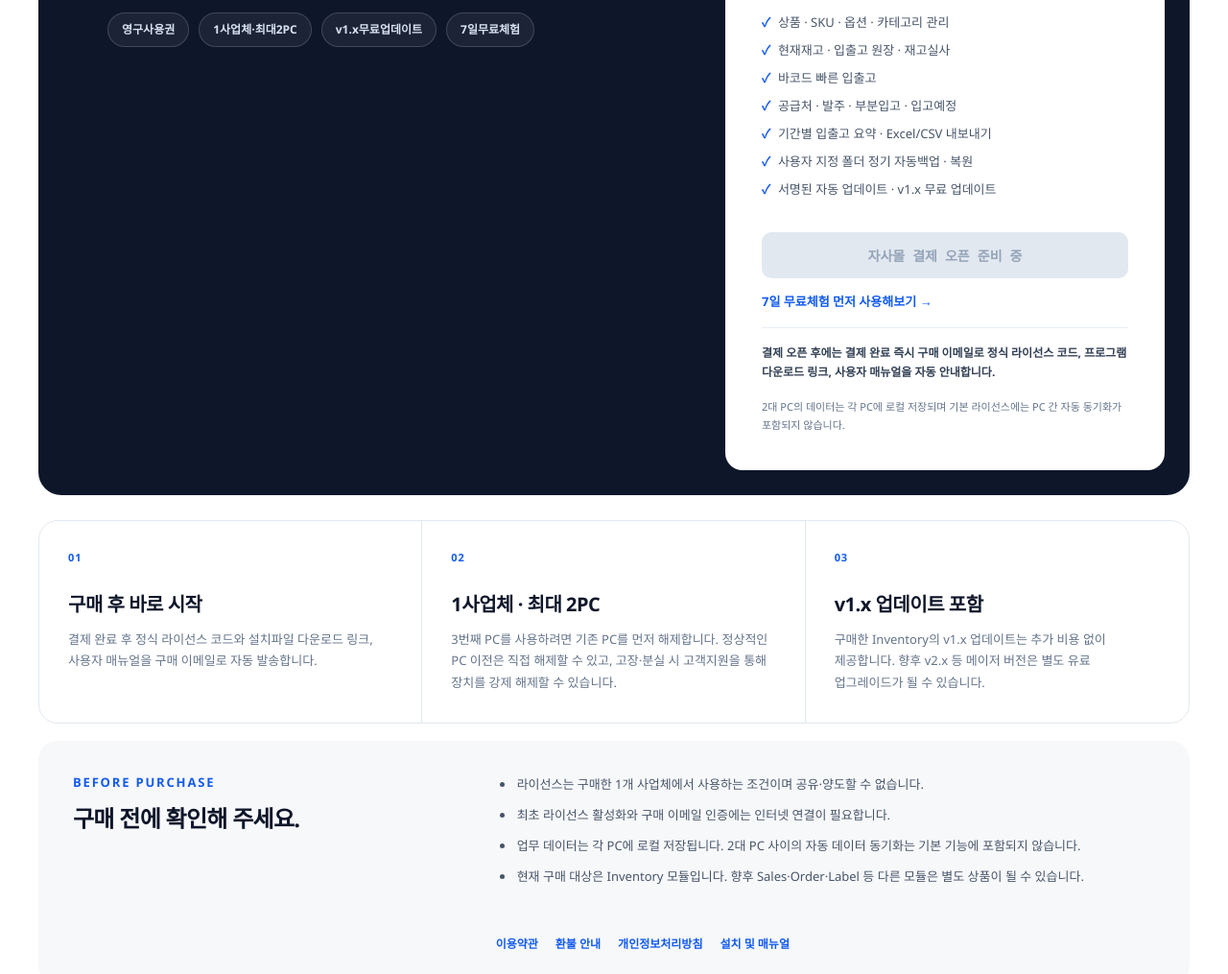
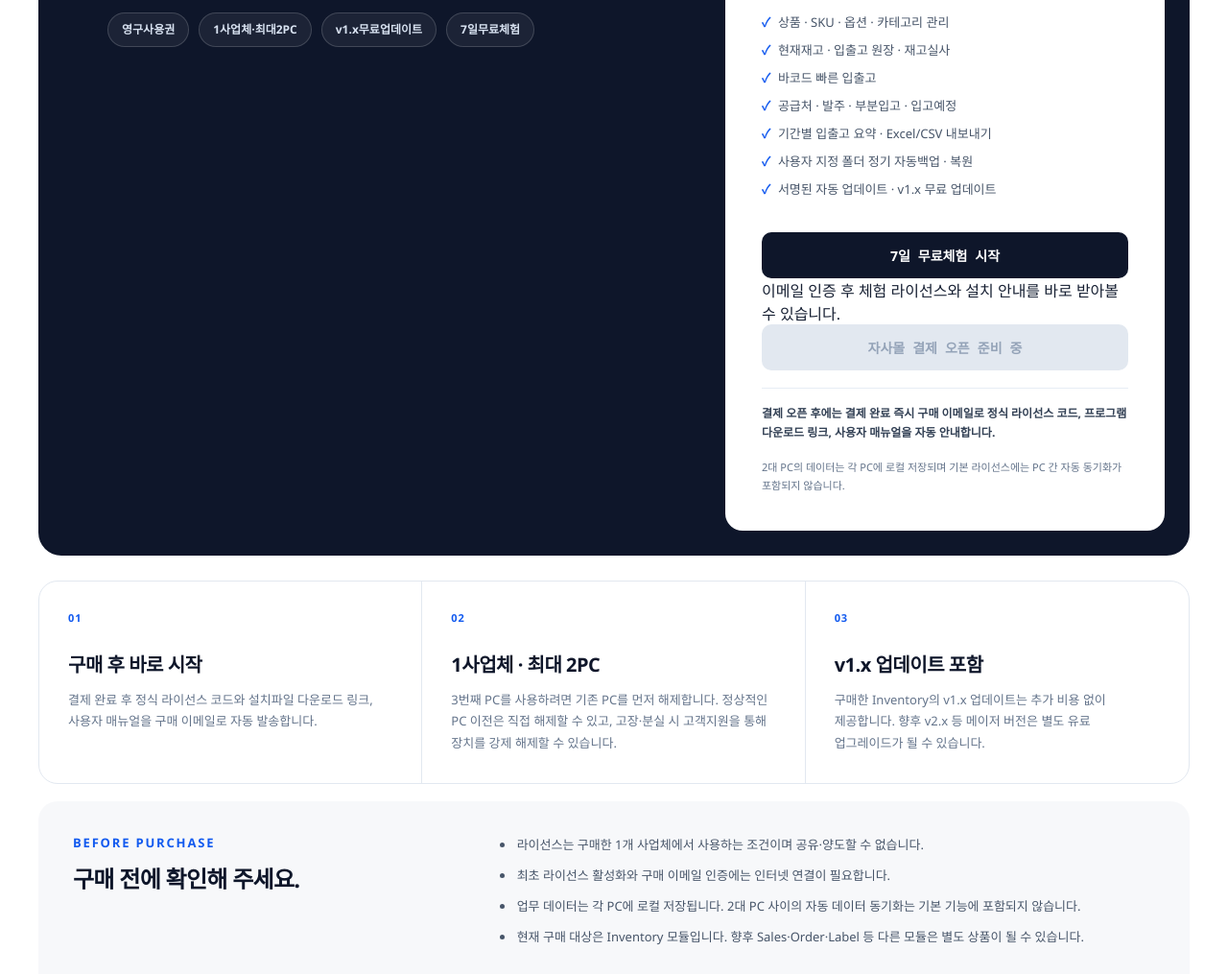
Before and after one commit to ordentory/ordentory-web, a plain HTML site: page index.html in a window 1280 px wide. Shown: the part 10985-12000 px from the top of the page at 96% size. Drawn offline with Linux system fonts and the light colour scheme.

Commit message:
style(storefront): prioritize live Trial CTA before checkout launch

```diff
--- a/index.html
+++ b/index.html
@@ -630,8 +630,9 @@
               <li>사용자 지정 폴더 정기 자동백업 · 복원</li>
               <li>서명된 자동 업데이트 · v1.x 무료 업데이트</li>
             </ul>
-            <span class="button button-disabled" aria-disabled="true">자사몰 결제 오픈 준비 중</span>
-            <a class="trial-link" href="trial.html">7일 무료체험 먼저 사용해보기 →</a>
+            <a class="button button-primary price-trial-cta" href="trial.html">7일 무료체험 시작</a>
+            <span class="price-trial-note">이메일 인증 후 체험 라이선스와 설치 안내를 바로 받아볼 수 있습니다.</span>
+            <span class="button button-disabled price-purchase-disabled" aria-disabled="true">자사몰 결제 오픈 준비 중</span>
             <p class="price-delivery">결제 오픈 후에는 결제 완료 즉시 구매 이메일로 정식 라이선스 코드, 프로그램 다운로드 링크, 사용자 매뉴얼을 자동 안내합니다.</p>
             <p class="price-note">2대 PC의 데이터는 각 PC에 로컬 저장되며 기본 라이선스에는 PC 간 자동 동기화가 포함되지 않습니다.</p>
           </div>
```
